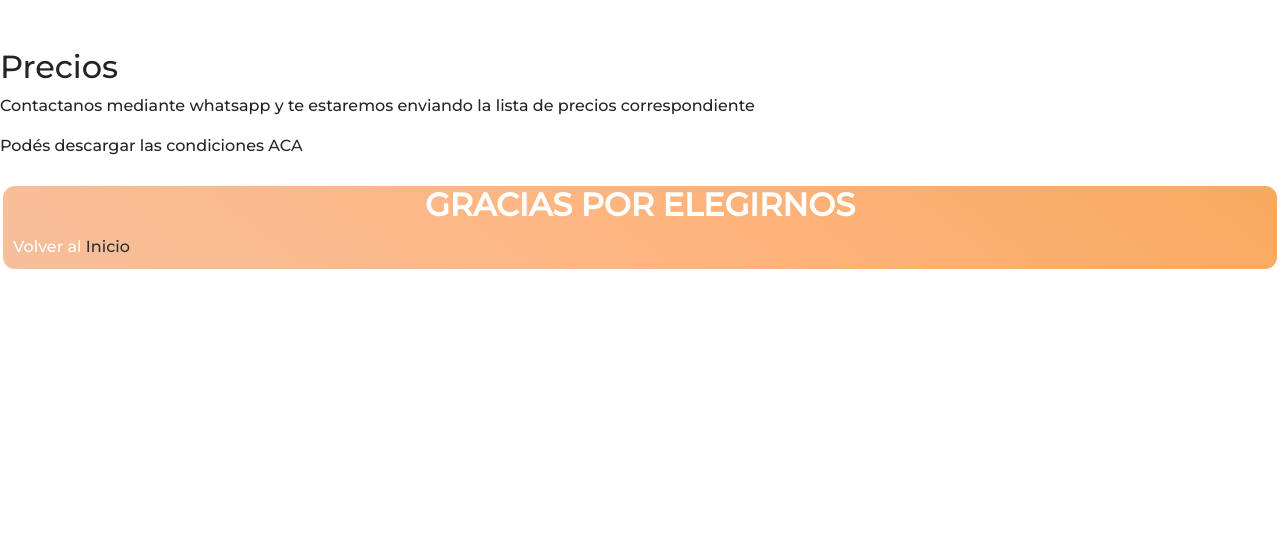
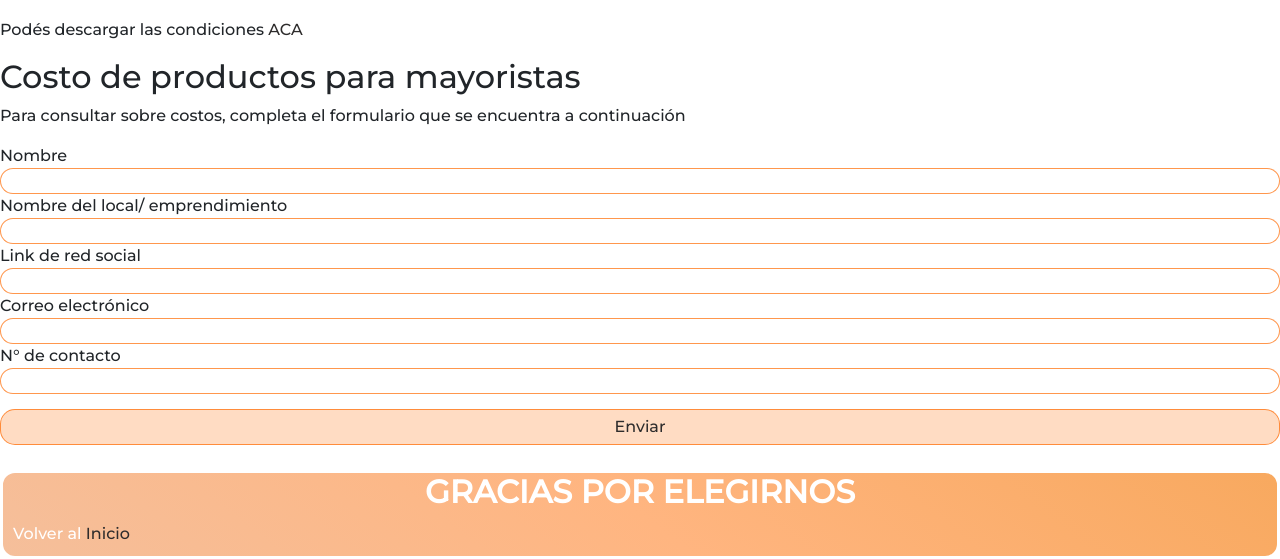
Before and after one commit to SofiSofai/Narnajo-Web, a website: page pages/mayorista.html in a window 1280 px wide. Shown: the part 1102-1661 px from the top of the page. Before the commit the page ends 1374 px from the top, so only its background shows below. Drawn offline with nearby package versions, Linux system fonts and the light colour scheme.

Commit message:
formulario

```diff
--- a/pages/mayorista.html
+++ b/pages/mayorista.html
@@ -77,10 +77,27 @@
         </div>
     </section>
     <div>
-      <h2 class="titulo">Precios</h2>
-      <p class="texto">Contactanos mediante whatsapp y te estaremos enviando la lista de precios correspondiente</p>
-      <p class="texto">Podés descargar las condiciones <a target="_blank" href="https://drive.google.com/file/d/1wdJSu4hSQTddBP44lwB1kWUTrGF7lwSw/view?usp=sharing">ACA</a></p>
+          <p class="texto">Podés descargar las condiciones <a target="_blank" href="https://drive.google.com/file/d/1wdJSu4hSQTddBP44lwB1kWUTrGF7lwSw/view?usp=sharing">ACA</a></p>
     </div>
+    <div>
+      <h2 class="titulo">Costo de productos para mayoristas</h2>
+      <p class="texto">Para consultar sobre costos, completa el formulario que se encuentra a continuación</p>
+    </div>
+    <section>
+      <form action="formulario.naranjoweb" method="">
+        <label for="Nombre">Nombre</label>
+        <input type="text" name="name" required>
+        <label for="Nombre de fantasía">Nombre del local/ emprendimiento</label>
+        <input type="text" name="nombre de fantasía">
+        <label for="Redes">Link de red social</label>
+        <input type="text" name="redes" required>
+        <label for="Mail">Correo electrónico</label>
+        <input type="text" name="Correo">
+        <label for="Teléfono">N° de contacto</label>
+        <input type="number" name="teléfono" required>
+        <input type="button" value="Enviar" class="btnEnviar">
+      </form>
+    </section>
     <footer>
       <div>
         <h2 class="titulo wpno">Contacto</h2>
--- a/scss/componentes/_parallax.scss
+++ b/scss/componentes/_parallax.scss
@@ -54,7 +54,7 @@
     background-position: center;
     background-repeat: no-repeat;
     background-size: cover;
-    margin-bottom: 50px;
+    margin-bottom: 20px;
     color: $blanco;
     text-align: center;
     display: flex;
--- a/scss/componentes/_productos.scss
+++ b/scss/componentes/_productos.scss
@@ -91,3 +91,20 @@
     width: 10rem !important;
 }
 }
+form, label, input {
+    font-family: $font-texto;
+}
+input{
+    border: 1px solid $borde;
+    border-radius: 15px;
+}
+.btnEnviar{
+    background-color:$color-nav ;
+    padding: 5px;
+    margin-top: 15px;
+    color: $negro;
+}
+form{
+    display: flex;
+    flex-direction: column;
+}
```
Also changed, not shown: css/style.css, 1 other file.
